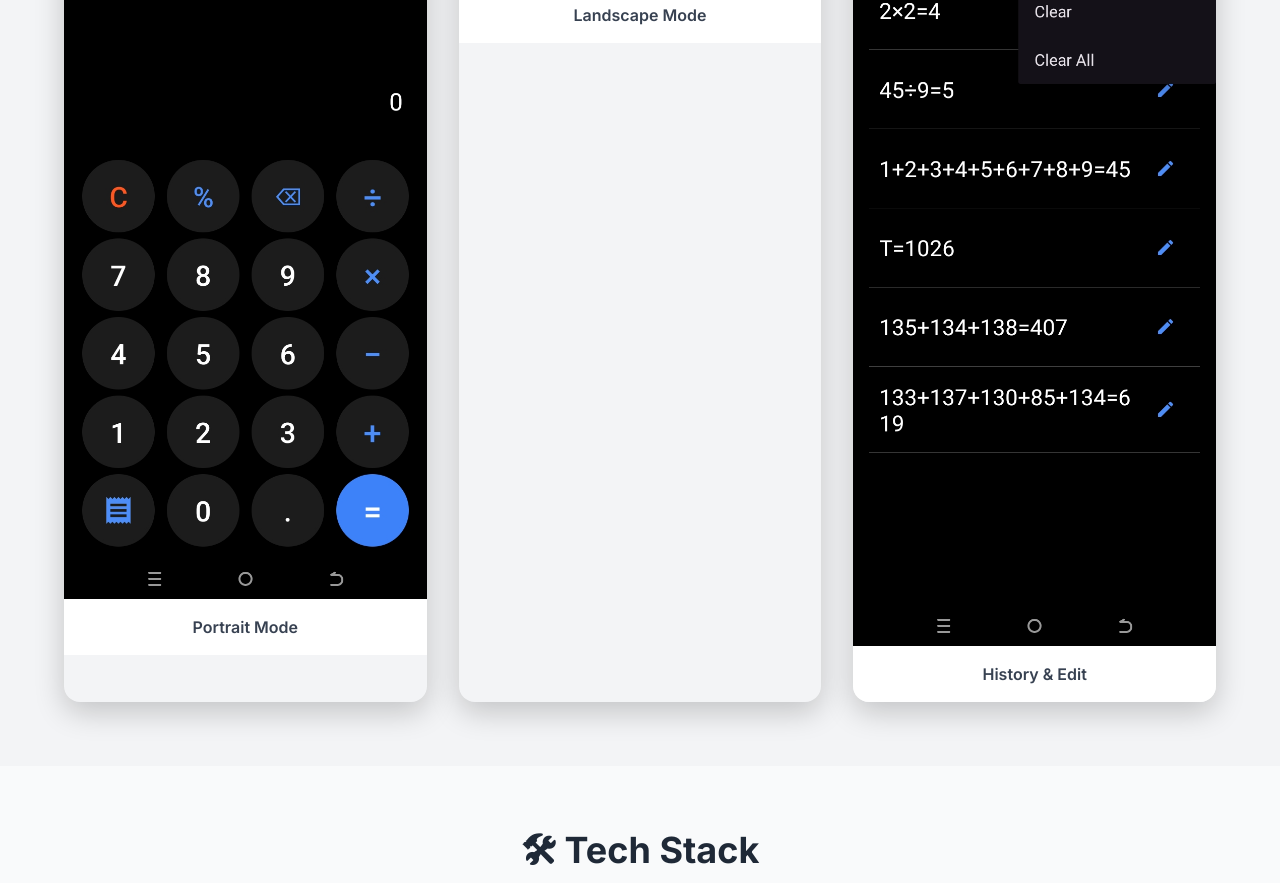
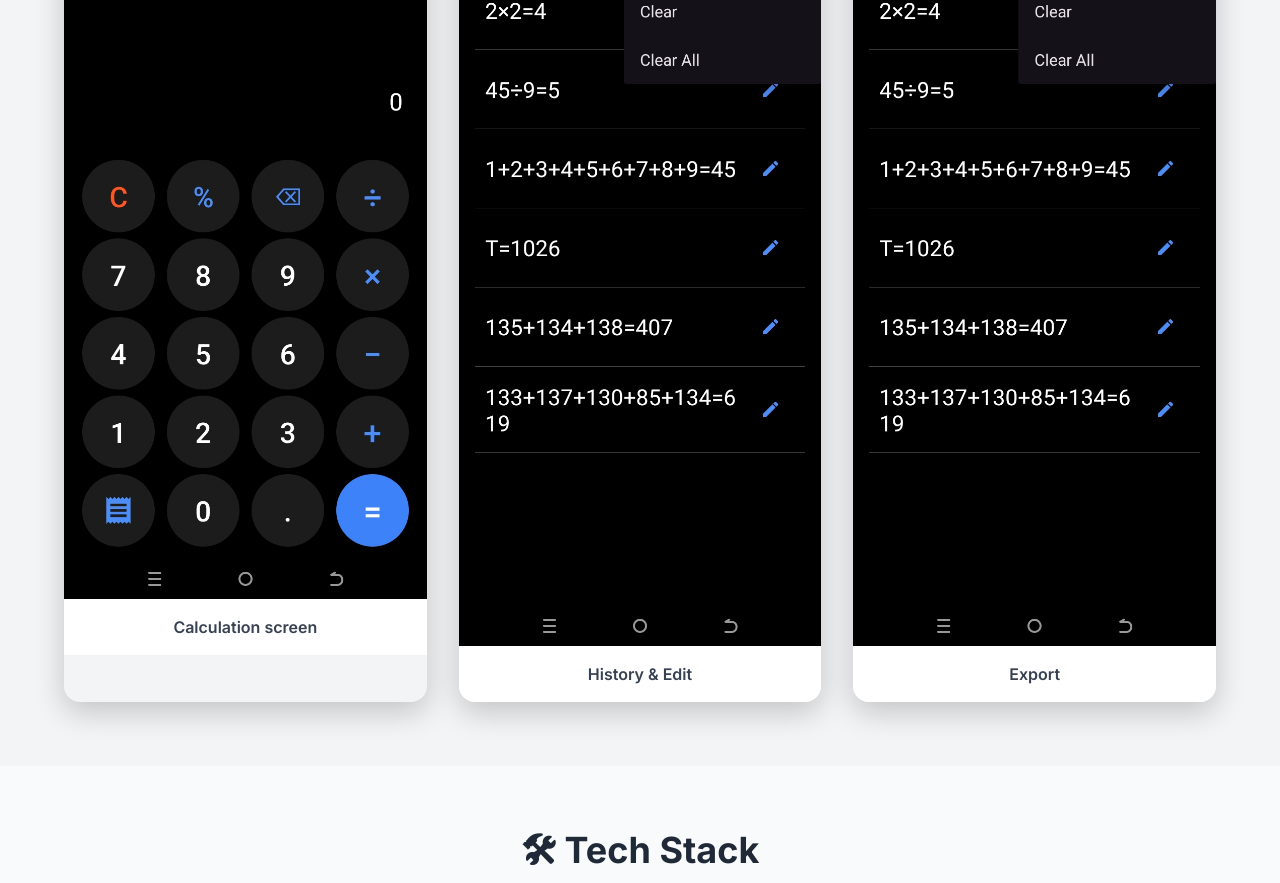
Before and after one commit to rvhrakotonaina-tech/Calcollector-Mobile-app, a plain HTML site: page index.html in a window 1280 px wide. Shown: the part 1278-2161 px from the top of the page. Drawn offline with nearby package versions, Linux system fonts and the light colour scheme.

Commit message:
Update index.html

```diff
--- a/index.html
+++ b/index.html
@@ -104,21 +104,21 @@
                 <div class="screenshot-container">
                     <img src="WhatsApp Image 2026-09-12 at 3.05.23 PM.jpeg" alt="Portrait Mode" class="w-full h-auto">
                     <div class="bg-white p-4 text-center">
-                        <p class="font-semibold text-gray-700">Portrait Mode</p>
+                        <p class="font-semibold text-gray-700">Calculation screen</p>
                     </div>
                 </div>
 
                 <div class="screenshot-container">
-                    <img src="landscape.jpeg" alt="Landscape Mode" class="w-full h-auto">
+                    <img src="WhatsApp Image 2026-09-12 at 3.05.24 PM (1).jpeg" alt="Landscape Mode" class="w-full h-auto">
                     <div class="bg-white p-4 text-center">
-                        <p class="font-semibold text-gray-700">Landscape Mode</p>
+                        <p class="font-semibold text-gray-700">History & Edit</p>
                     </div>
                 </div>
 
                 <div class="screenshot-container">
                     <img src="WhatsApp Image 2026-09-12 at 3.05.24 PM (1).jpeg" alt="History & Edit" class="w-full h-auto">
                     <div class="bg-white p-4 text-center">
-                        <p class="font-semibold text-gray-700">History & Edit</p>
+                        <p class="font-semibold text-gray-700">Export</p>
                     </div>
                 </div>
             </div>
```
